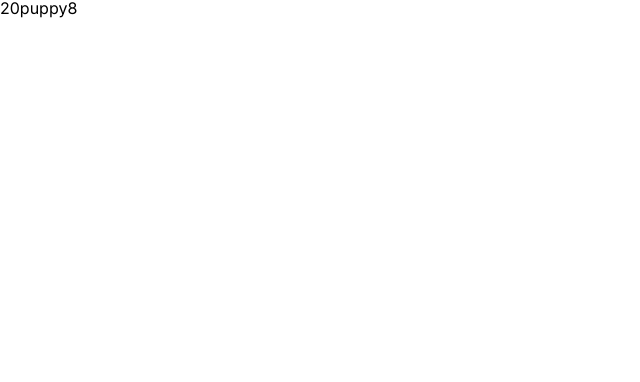
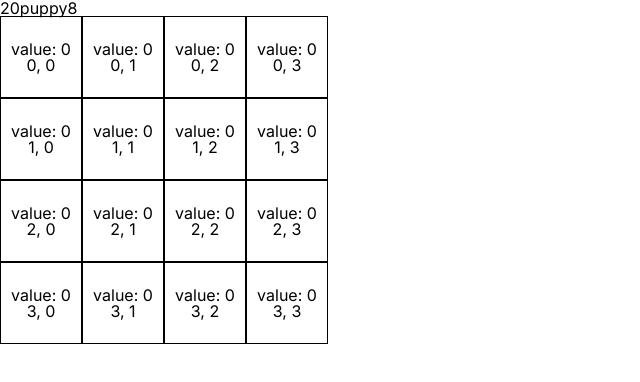
Before and after one commit to ruddelbenito/20puppy8, a Next.js app: page / in a window 1280 px wide. Shown: the top 382 px of the page, without its empty margins (0-640 px from the left). Built offline with nearby package versions, Linux system fonts and the light colour scheme.

Commit message:
Implemented graph with value and coordinates

```diff
--- a/src/app/page.js
+++ b/src/app/page.js
@@ -1,10 +1,12 @@
 import styles from './page.module.css'
+import Game from '@/components/game.js'
 
 export default function Home() {
 
   return (
     <main className={styles.main}>
       <h1>20puppy8</h1>
+      <Game />
     </main>
   )
 }
--- a/src/components/game.js
+++ b/src/components/game.js
@@ -1,3 +1,5 @@
+'use client'
+
 import styles from './game.module.css'
 
 // function to set a value to either 2 or 4
@@ -65,7 +67,20 @@ function Game() {
 
     return (
         <div className={styles.game}>
-
+            {grid.map((row, rowIndex) => {
+                return (
+                    <div className={styles.row} key={`${rowIndex}`}>
+                        {row.map((square, squareIndex) => {
+                            return (
+                                <div className={styles.square} key={`${rowIndex}-${squareIndex}`}>
+                                    <p>value: {grid[rowIndex][squareIndex]}</p>
+                                    <p className={styles.squareContent}>{rowIndex}, {squareIndex}</p>
+                                </div>
+                            )
+                        })}
+                    </div>
+                )
+            })}
         </div>
     )
 }
--- a/src/components/game.module.css
+++ b/src/components/game.module.css
@@ -0,0 +1,14 @@
+.row {
+    display: flex;
+}
+
+.square {
+    border: 1px solid black;
+    width: 5rem;
+    height: 5rem;
+
+    display: flex;
+    flex-direction: column;
+    justify-content: center;
+    align-items: center;
+}
```
